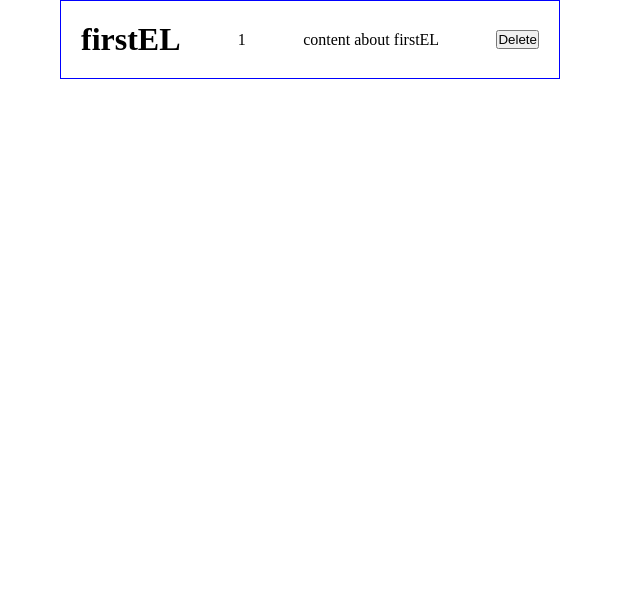
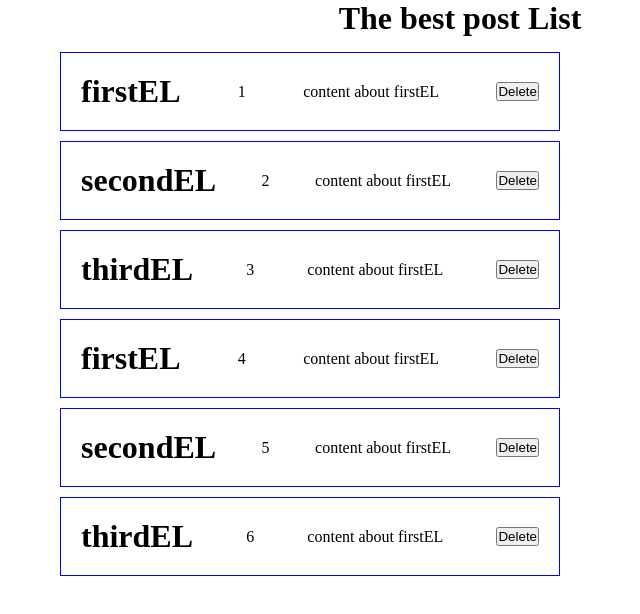
Before and after one commit to VVViktorVVV/inv.tab, a React (Create React App) app: page / in a window 1280 px wide. Shown: the top 614 px of the page, without its empty margins (180-820 px from the left). Built offline with nearby package versions, Linux system fonts and the light colour scheme.

Commit message:
Post List

```diff
--- a/src/App.js
+++ b/src/App.js
@@ -2,13 +2,19 @@ import React, { useState } from "react";
 // import Counter from "./componens/Counter";
 // import ClassCounter from "./componens/classCounter";
 import "./styles/App.css";
-import Post from "./componens/Post";
+import PostBase from "./componens/Post";
+import PostList from "./componens/PostList";
+
+
 function App() {
-  const [posts, setPost] = useState(
+  const [posts, setPosts] = useState(
     [
       { id: 1, title: "firstEL", body: "content about firstEL" },
-      { id: 1, title: "firstEL", body: "content about firstEL" },
-      { id: 1, title: "firstEL", body: "content about firstEL" }
+      { id: 2, title: "secondEL", body: "content about firstEL" },
+      { id: 3, title: "thirdEL", body: "content about firstEL" },
+      { id: 4, title: "firstEL", body: "content about firstEL" },
+      { id: 5, title: "secondEL", body: "content about firstEL" },
+      { id: 6, title: "thirdEL", body: "content about firstEL" }
     ]
   )
 
@@ -16,11 +22,7 @@ function App() {
 
   return (
     <div className="App">
-      {/* <Counter />
-      <ClassCounter /> */}
-
-
-      <Post post={{ id: 1, title: "firstEL", body: "content about firstEL" }} />
+      <PostList newPost={posts} title="The best post List" />
 
 
 
--- a/src/componens/Post.jsx
+++ b/src/componens/Post.jsx
@@ -1,17 +1,17 @@
 import React from "react";
 
-const Post = function (props) {
+const PostBase = function (props) {
   console.log(props);
 
     return (
     <div className="post">
-        <h1 className="post__title">{props.post.title}</h1>
-        <p className="post__info">{props.post.id}</p>
-        <p className="post__info">{props.post.body}</p>
+        <h1 className="post__title">{props.xxx.title}</h1>
+        <p className="post__info">{props.xxx.id}</p>
+        <p className="post__info">{props.xxx.body}</p>
         <button type="button" className="post__button">Delete</button>
       </div>
     )
 
 }
 
-export default Post
+export default PostBase
--- /dev/null
+++ b/src/componens/PostList.jsx
@@ -0,0 +1,17 @@
+
+import React from "react";
+import PostBase from "./Post";
+
+const PostList = function ({newPost, title}) {
+    return (
+        <div>
+            <h1 style={{ textAlign: "center", marginBottom: "15px" }}>
+                {title}
+            </h1>
+            {newPost.map(el => <PostBase xxx={el} key={el.id} />
+            )}
+        </div>
+    );
+};
+
+export default PostList;
```
